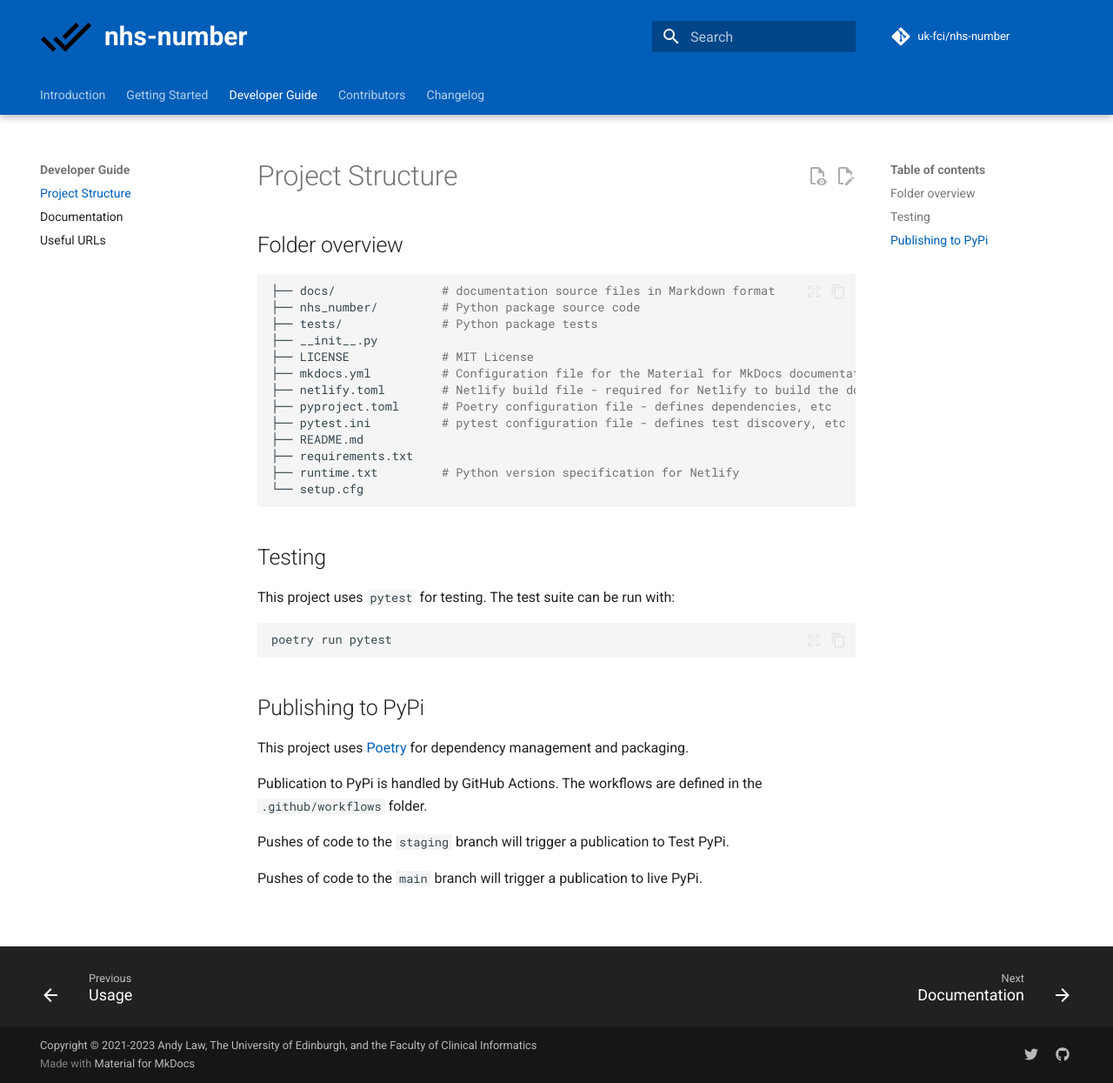
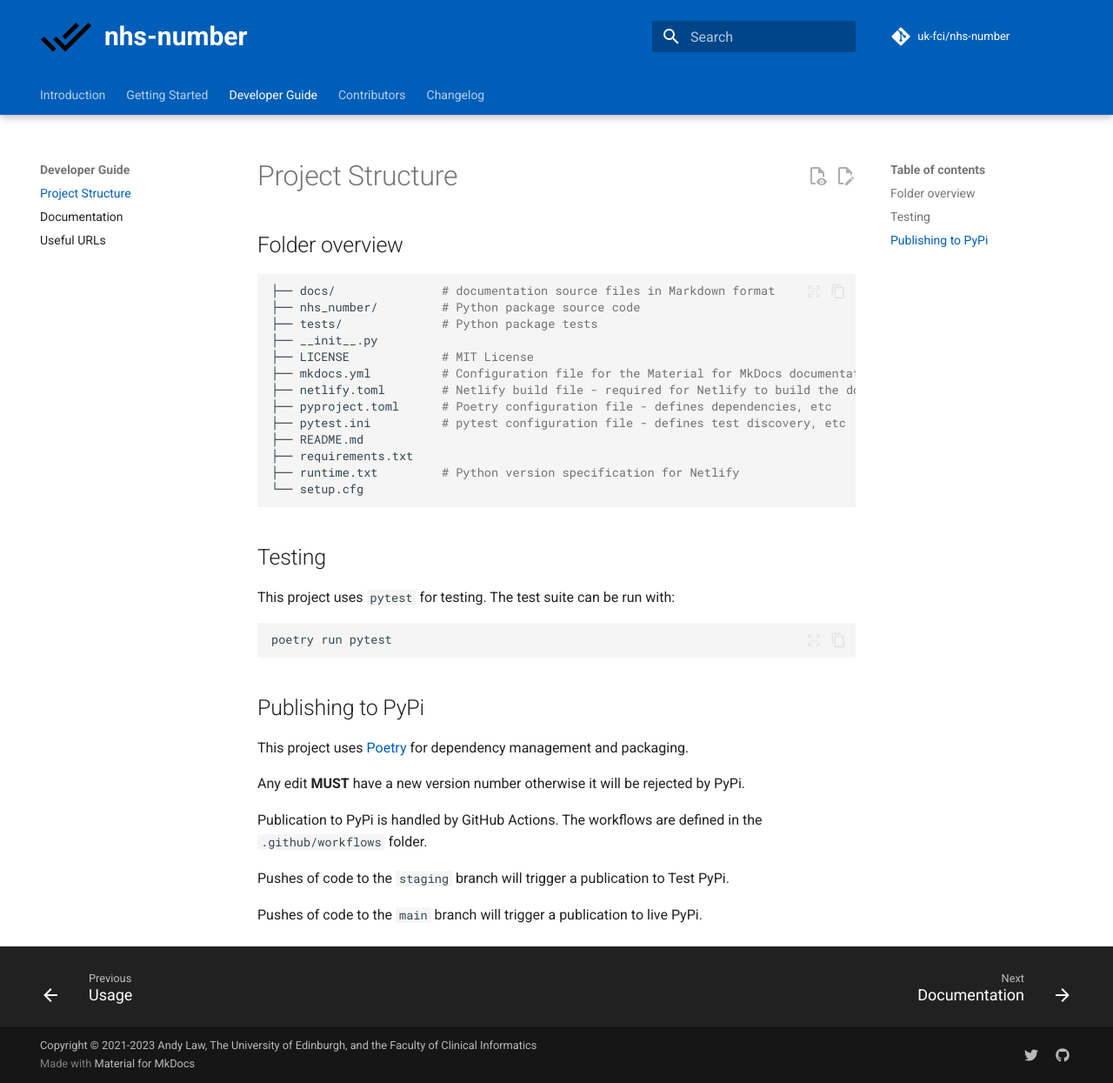
Before and after one commit to uk-fci/nhs-number, an MkDocs documentation site: the page built from docs/developing.md, in a window 1280 px wide and 1245 px high. Shown: the whole window at 87% size. Built offline with MkDocs 1.6.1 and Material for MkDocs 9.7.7, drawn with Linux system fonts in a browser that asks for light colours; comment, search, counter and statistics services are not loaded.

Commit message:
adds note about the necessary version bump or PyPi will reject the push

```diff
--- a/docs/developing.md
+++ b/docs/developing.md
@@ -34,6 +34,8 @@ poetry run pytest
 
 This project uses [Poetry](https://python-poetry.org/docs/) for dependency management and packaging.
 
+Any edit **MUST** have a new version number otherwise it will be rejected by PyPi.
+
 Publication to PyPi is handled by GitHub Actions. The workflows are defined in the `.github/workflows` folder.
 
 Pushes of code to the `staging` branch will trigger a publication to Test PyPi.
```
